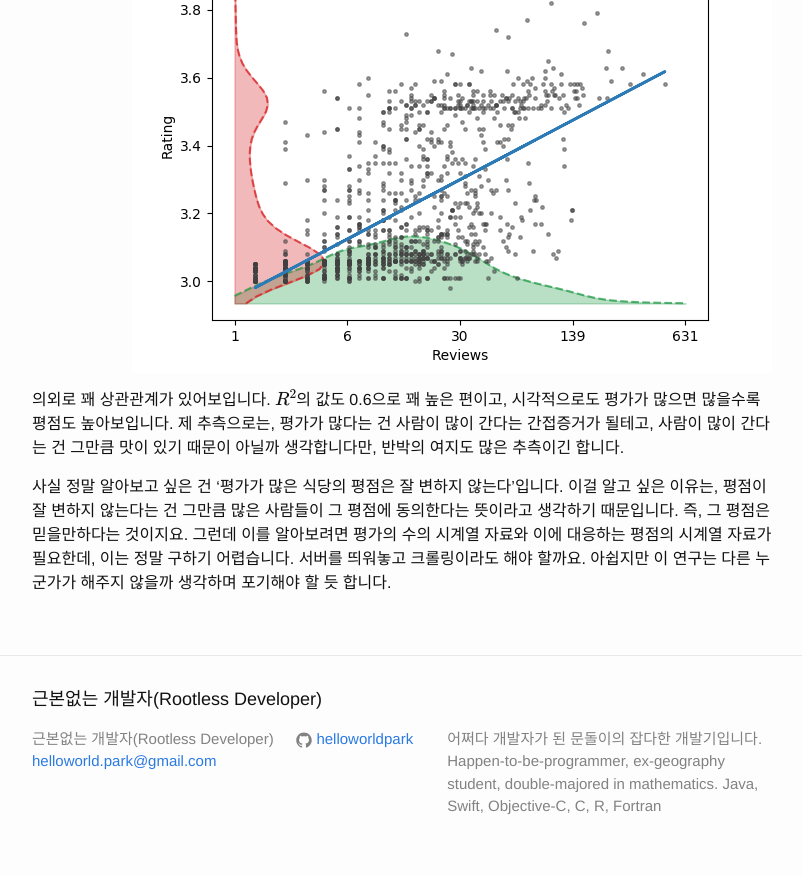
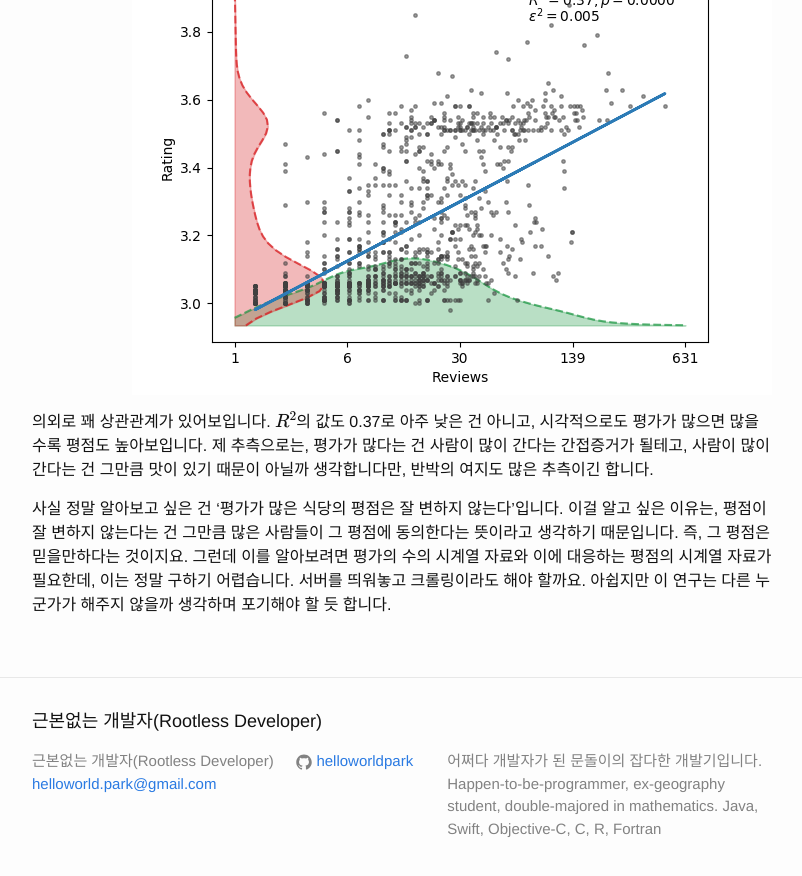
Before and after one commit to helloworldpark/helloworldpark.github.com, a Jekyll site: the page built from _posts/2019-03-30-Crawler-4-Tabelog3.md, in a window 1280 px wide and 900 px high, scrolled down 10515 px. Shown: the top 876 px of the window, without its empty margins (238-1040 px from the left). Built offline with Jekyll 4.4.1, drawn with Linux system fonts in a browser that asks for light colours; formulas are drawn with MathJax 3; comment, search, counter and statistics services are not loaded.

Commit message:
R값 해석 수정

```diff
--- a/_posts/2019-03-30-Crawler-4-Tabelog3.md
+++ b/_posts/2019-03-30-Crawler-4-Tabelog3.md
@@ -350,6 +351,6 @@ def plot_scatter(columns, labels, title, log):
 <p align="right">
 <img src="/images/2019-03-30-Scatterplot of Tabelog's Rating vs Reviews.png"><br>
 </p>
-의외로 꽤 상관관계가 있어보입니다. $$R^{2}$$의 값도 0.6으로 꽤 높은 편이고, 시각적으로도 평가가 많으면 많을수록 평점도 높아보입니다. 제 추측으로는, 평가가 많다는 건 사람이 많이 간다는 간접증거가 될테고, 사람이 많이 간다는 건 그만큼 맛이 있기 때문이 아닐까 생각합니다만, 반박의 여지도 많은 추측이긴 합니다.
+의외로 꽤 상관관계가 있어보입니다. $$R^{2}$$의 값도 0.37로 아주 낮은 건 아니고, 시각적으로도 평가가 많으면 많을수록 평점도 높아보입니다. 제 추측으로는, 평가가 많다는 건 사람이 많이 간다는 간접증거가 될테고, 사람이 많이 간다는 건 그만큼 맛이 있기 때문이 아닐까 생각합니다만, 반박의 여지도 많은 추측이긴 합니다.
 
 사실 정말 알아보고 싶은 건 '평가가 많은 식당의 평점은 잘 변하지 않는다'입니다. 이걸 알고 싶은 이유는, 평점이 잘 변하지 않는다는 건 그만큼 많은 사람들이 그 평점에 동의한다는 뜻이라고 생각하기 때문입니다. 즉, 그 평점은 믿을만하다는 것이지요. 그런데 이를 알아보려면 평가의 수의 시계열 자료와 이에 대응하는 평점의 시계열 자료가 필요한데, 이는 정말 구하기 어렵습니다. 서버를 띄워놓고 크롤링이라도 해야 할까요. 아쉽지만 이 연구는 다른 누군가가 해주지 않을까 생각하며 포기해야 할 듯 합니다.
```
Also changed, not shown: other parts of _posts/2019-03-30-Crawler-4-Tabelog3.md (+1 -0 lines), images/2019-03-30-Scatterplot of Tabelog's Rating vs Reviews.png.
